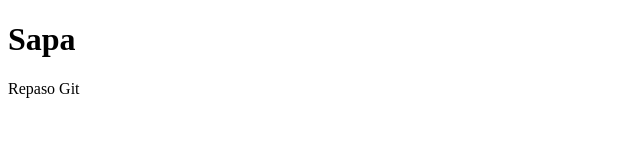
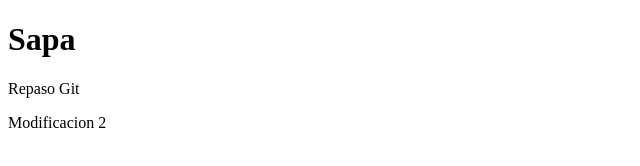
Before and after one commit to StefaniaCo/Prueba, a plain HTML site: page index.html in a window 1280 px wide. Shown: the whole page, without its empty margins (0-640 px from the left). Drawn offline with Linux system fonts and the light colour scheme.

Commit message:
Index actualizado agregando un parrafo

```diff
--- a/index.html
+++ b/index.html
@@ -7,5 +7,6 @@
     <body>
         <h1>Sapa</h1>
         <p>Repaso Git</p>
+        <p>Modificacion 2</p>
     </body>
 </html>
```
